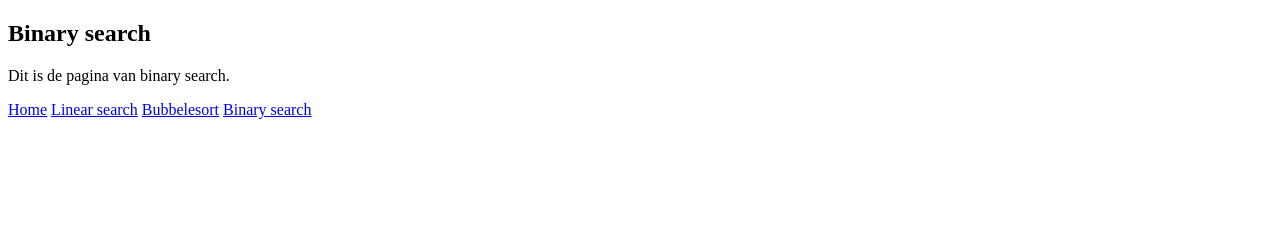
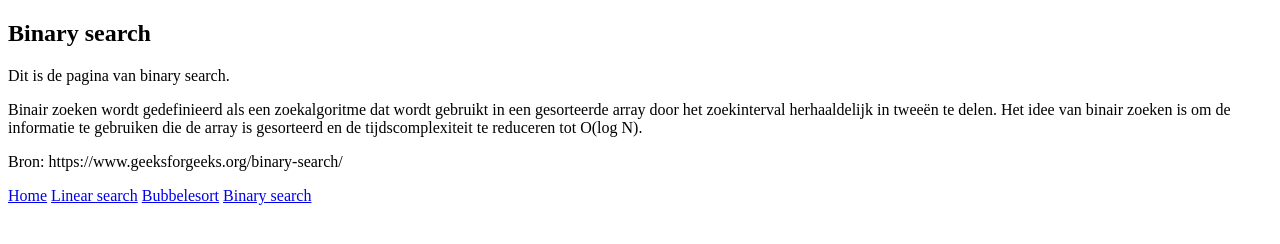
Before and after one commit to R0zemarijn/algoritmen.github.io, a plain HTML site: page binarysearch.html in a window 1280 px wide. Drawn offline with Linux system fonts and the light colour scheme.

Commit message:
final version

```diff
--- a/binarysearch.html
+++ b/binarysearch.html
@@ -7,6 +7,12 @@
 <body>
 <h2>Binary search</h2>
 <p id="demo">Dit is de pagina van binary search.</p>
+<p>
+    Binair zoeken wordt gedefinieerd als een zoekalgoritme dat wordt gebruikt in een gesorteerde array door het zoekinterval herhaaldelijk in tweeën te delen. Het idee van binair zoeken is om de informatie te gebruiken die de array is gesorteerd en de tijdscomplexiteit te reduceren tot O(log N).
+</p>
+<p>
+    Bron: https://www.geeksforgeeks.org/binary-search/
+</p>
 
 <!--Menu-->
    <a href="index.html">Home</a>
```
Also changed, not shown: bubbelsort.html (+7 -0 lines).
